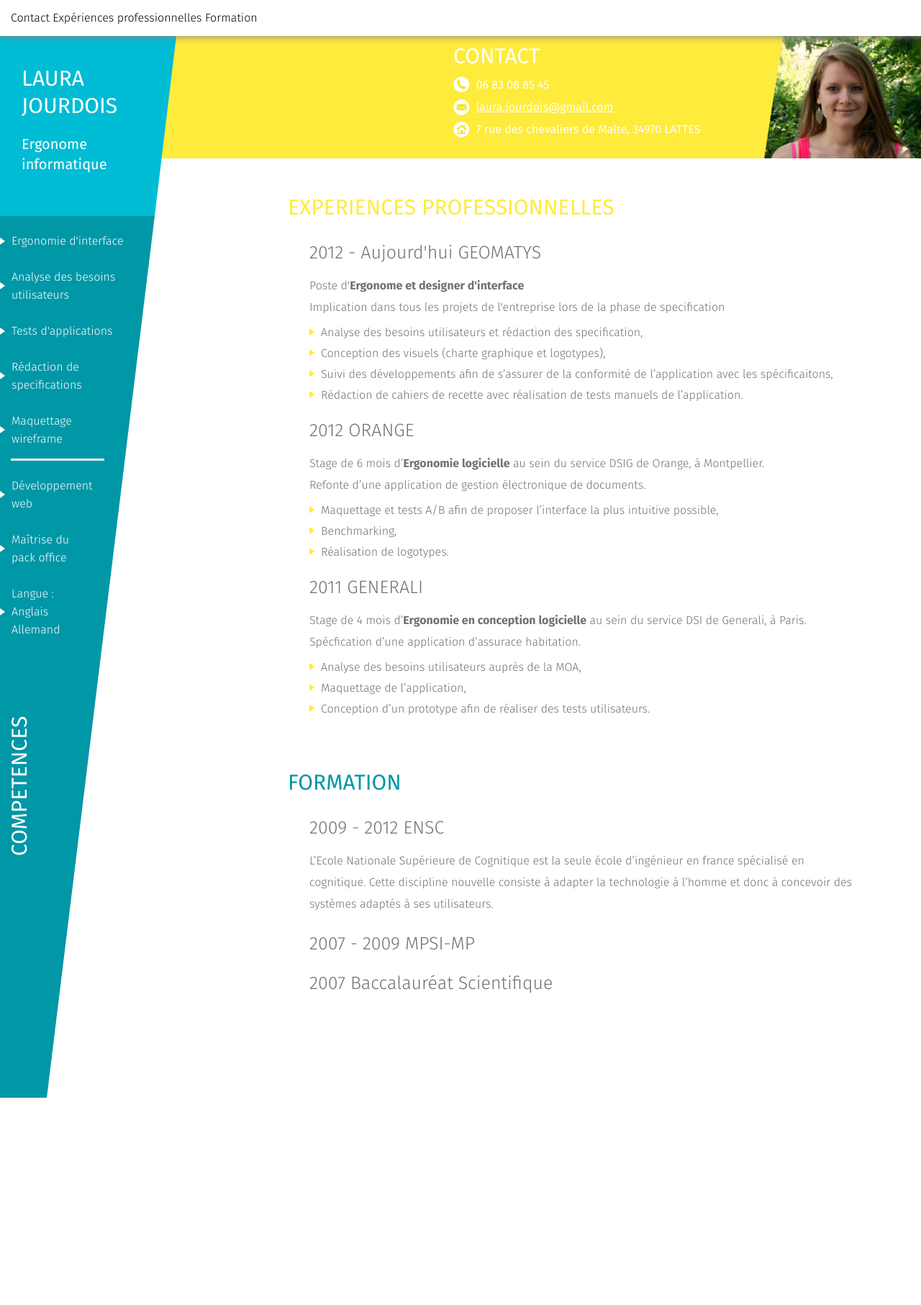
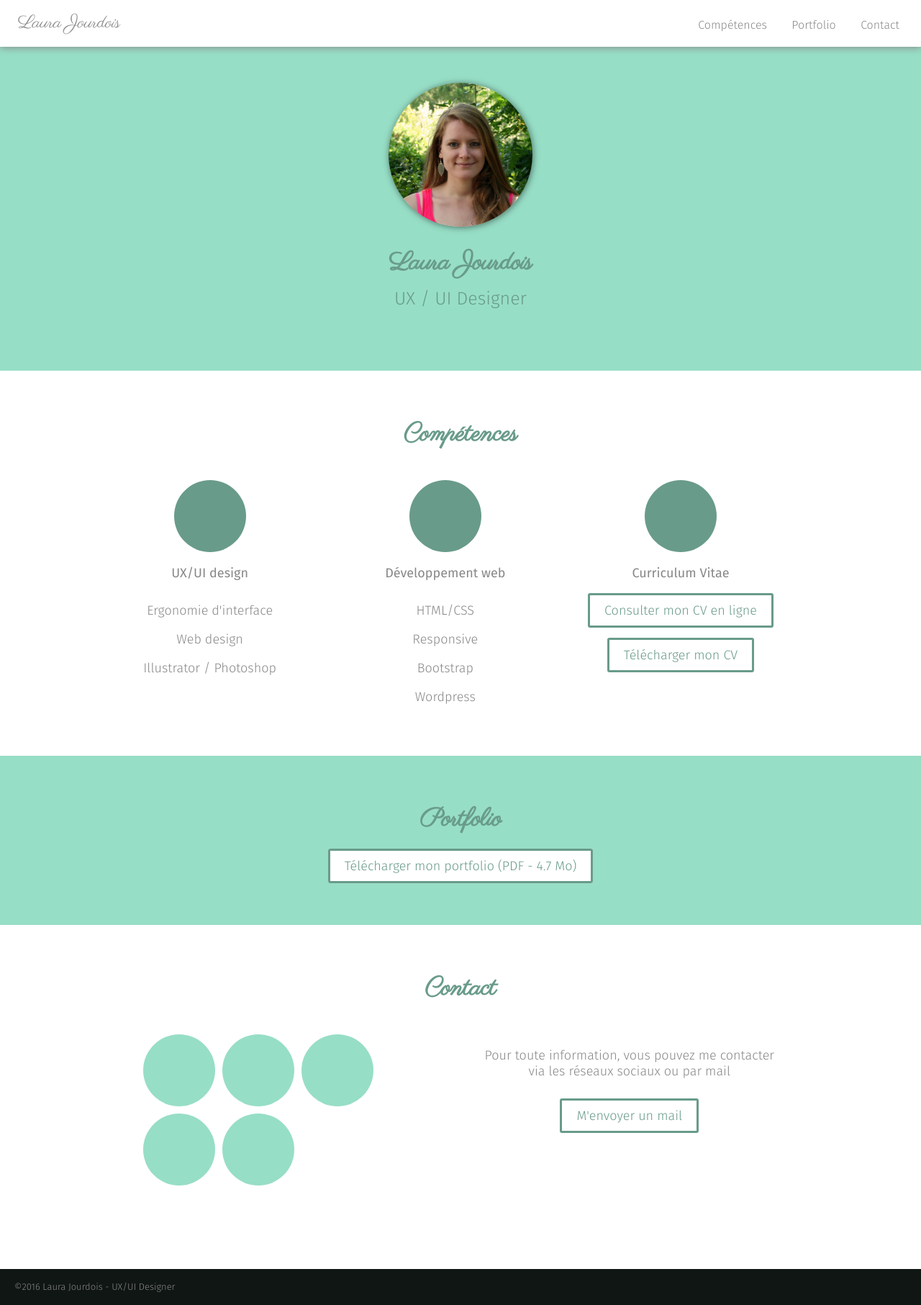
Before and after one commit to ljourdois/ljourdois.github.io, a plain HTML site: page index.html in a window 1280 px wide. Shown: the whole page at 72% size. Before the commit the page ends 1525 px from the top, so only its background shows below. Drawn offline with Linux system fonts and the light colour scheme.

Commit message:
feat(*): ajout d'une page d'accueil

```diff
--- a/index.html
+++ b/index.html
@@ -5,119 +5,90 @@
 		<title>Laura Jourdois</title>
 		<link href='http://fonts.googleapis.com/css?family=Fira+Sans:300,400,700' rel='stylesheet' type='text/css'>
 		<link rel="stylesheet" type="text/css" href="style.css" media="screen" />
+		<link href='https://fonts.googleapis.com/css?family=Parisienne' rel='stylesheet' type='text/css'>
 		<meta name="viewport" content="width=device-width, initial-scale=0.5" />
 	</head>
 
 	<body>
 		<header>
+			<a class="site-title" href="index.html">Laura Jourdois</a>
 			<nav>
 				<ul>
-					<li>Contact</li>
-					<li>Expériences professionnelles</li>
-					<li>Formation</li>
+					<li><a href="#index-cv">Compétences</a></li>
+					<li><a href="#index-portfolio">Portfolio</a></li>
+					<li><a href="#index-contact">Contact</a></li>
 				</ul>
 			</nav>
 		</header>
 
 		<div class="content">
-			<div class="right-top">
-				<div class="right-top-content">
-					<h3>CONTACT</h3>
-					<div><img src="img/tel.png"/> <p>06 83 08 85 45</p></div>
-					<div><img src="img/mail.png"/> <p><a href="mailto:laura.jourdois@gmail.com">laura.jourdois@gmail.com</a></p></div>
-					<div><img src="img/adress.png"/> <p>7 rue des chevaliers de Malte, 34970 LATTES</p></div>
-
-				</div>
-				<div class="ma-photo"><img alt="" src="img/photo.png"/></div>
-			</div>
-
-			<div class="left"></div>
-			<div class="left-bottom">
-				<div class="competences">
-					<h3>COMPETENCES</h3>
+			<div id="index-top">
+				<div class="photo">
+					<img src="img/laura.jpg" alt=""/>
+					<h1>Laura Jourdois</h1>
+					<h2>UX / UI Designer</h2>
 				</div>
 			</div>
-			<div class="left-content">
-				<h1 class="name">
-					LAURA <br/>
-					JOURDOIS
-				</h1>
-				<h2 class="profession">
-					Ergonome <br/>
-					informatique
-				</h2>
-			</div>
-			<div class="left-content-bottom">
-				<ul>
-					<li>Ergonomie d'interface</li>
-					<li class="two">Analyse des besoins <br/>utilisateurs</li>
-					<li>Tests d'applications</li>
-					<li class="two">Rédaction de <br/>specifications</li>
-					<li class="two">Maquettage <br/>wireframe</li>
-				</ul>
-				<div class="separation"></div>
-				<ul>
-					<li class="two">Développement <br/>web</li>
-					<li class="two">Maîtrise du<br/>pack office</li>
-					<li class="three">Langue :<br/>Anglais<br/>Allemand</li>
-				</ul>
-			</div>
+			<div id="index-cv">
+				<div class="index-content">
+					<h2>Compétences</h2>
+					<div class="bloc-cv">
+						<div class="img"></div>
+						<p class="bloc-cv-title">UX/UI design<p>
+							<p>Ergonomie d'interface</p>
+							<p>Web design</p>
+							<p>Illustrator / Photoshop</p>
 
-			<div class="right-content-bottom">
-				<div class="exp-pro">
-					<h3>EXPERIENCES PROFESSIONNELLES</h3>
-					<p class="date">2012 - Aujourd'hui GEOMATYS</p>
-					<p class="description">
-						Poste d'<b>Ergonome et designer d'interface</b><br/>
-						Implication dans tous les projets de l'entreprise lors de la phase de specification
-					</p>
-					<ul>
-						<li>Analyse des besoins utilisateurs et rédaction des specification,</li>
-						<li>Conception des visuels (charte graphique et logotypes),</li>
-						<li>Suivi des développements afin de s’assurer de la conformité de l’application avec les
-						spécificaitons,</li>
-						<li>Rédaction de cahiers de recette avec réalisation de tests manuels de l’application.</li>
-					</ul>
-
-					<p class="date">2012 ORANGE</p>
-					<p class="description">
-						Stage de 6 mois d’<b>Ergonomie logicielle</b> au sein du service DSIG de Orange, à Montpellier.<br/>
-						Refonte d’une application de gestion électronique de documents.
-					</p>
-					<ul>
-						<li>Maquettage et tests A/B afin de proposer l’interface la plus intuitive possible,</li>
-						<li>Benchmarking,</li>
-						<li>Réalisation de logotypes.</li>
-					</ul>
-
-
-					<p class="date">2011 GENERALI</p>
-					<p class="description">
-						Stage de 4 mois d’<b>Ergonomie en conception logicielle</b> au sein du service DSI de Generali, à Paris.<br/>
-						Spécfication d’une application d’assurace habitation.
-					</p>
-					<ul>
-						<li>Analyse des besoins utilisateurs auprès de la MOA,</li>
-						<li>Maquettage de l’application,</li>
-						<li>Conception d’un prototype afin de réaliser des tests utilisateurs.</li>
-					</ul>
-				</div>
-
-				<div class="form">
-					<h3>FORMATION</h3>
-					<p class="date">2009 - 2012  ENSC</p>
-					<p class="description">
-						L’Ecole Nationale Supérieure de Cognitique est la seule école d’ingénieur en france
-						spécialisé en cognitique. Cette discipline nouvelle consiste à adapter la technologie
-						à l’homme et donc à concevoir des systèmes adaptés à ses utilisateurs.
-					</p>
-
-					<p class="date">2007 - 2009  MPSI-MP</p>
-
-					<p class="date">2007  Baccalauréat Scientifique</p>
+					</div>
+					<div class="bloc-cv">
+						<div class="img"></div>
+						<p class="bloc-cv-title">Développement web</p>
+							<p>HTML/CSS</p>
+							<p>Responsive</p>
+							<p>Bootstrap</p>
+							<p>Wordpress</p>
+					</div>
+					<div class="bloc-cv">
+						<div class="img"></div>
+						<p class="bloc-cv-title">Curriculum Vitae</p>
+						<div><a class="cv" href="cv.html">Consulter mon CV en ligne</a></div>
+						<div style="margin-top:40px;"><a class="cv" href="cv-lauraJourdois.pdf">Télécharger mon CV<a></div>
+					</div>
 
 				</div>
 			</div>
+			<div id="index-portfolio">
+				<div class="index-content">
+					<h2>Portfolio</h2>
+
+					<!--div class="bloc-portfolio"></div>
+					<div class="bloc-portfolio"></div>
+					<div class="bloc-portfolio"></div>
+					<div class="bloc-portfolio"></div-->
+					<a class="portfolio" target="_blank" href="doc/portfolio-lauraJourdois.pdf">Télécharger mon portfolio (PDF - 4.7 Mo)</a>
+
+				</div>
+			</div>
+			<div id="index-contact">
+				<div class="index-content">
+					<h2>Contact</h2>
+					<div class="bloc-contact">
+						<div class="social"></div>
+						<div class="social"></div>
+						<div class="social"></div>
+						<div class="social"></div>
+						<div class="social"></div>
+					</div>
+					<div class="bloc-contact">
+						<p>Pour toute information, vous pouvez me contacter via les réseaux sociaux ou par mail</p>
+						<a class="mail" href="mailto:laura.jourdois@gmail.com">M'envoyer un mail</a>
+					</div>
+				</div>
+
+			</div>
 		</div>
+		<footer>
+			<p>©2016 Laura Jourdois - UX/UI Designer</p>
+		</footer>
 	</body>
 </html>
--- a/style.css
+++ b/style.css
@@ -1,5 +1,6 @@
 html{
-
+	margin: auto;
+	padding: auto;
 }
 
 body{
@@ -8,6 +9,7 @@ body{
 	position: relative;
 	font-family: 'Fira Sans', sans-serif;
 	font-weight:300;
+	color: #888;
 }
 
 
@@ -17,23 +19,203 @@ header{
 	top:0;
 	z-index:100;
 	width: 100%;
+	height: 65px;
 	background: white;
 }
+header a.site-title{
+	font-family: 'Parisienne', cursive;
+	font-size: 25px;
+	float: left;
+	margin-left: 25px;
+	color:#888;
+	text-decoration: none;
+	padding-top:15px;
+}
+header a.site-title:hover{
+	color:#97dec6;
+}
+
 header nav{
-	height: 50px;
+	text-align: right;
+	height: 65px;
 	box-shadow: 0px 1px 10px #868686;
 }
 header nav ul{
 	margin:0;
-	padding: 15px;
+	padding: 25px 15px  15px  15px;
 }
 header nav ul li{
 	display: inline;
+	padding: 25px 15px  15px  15px;
+}
+header nav ul li a{
+	color:#888;
+	text-decoration: none;
+}
+header nav ul li a:hover{
+	color:#97dec6;
 }
 
-/* ---- Contenu ----- */
+/* ---- Content Index ---- */
+.content #index-top{
+	height:450px;
+	background-color:#97dec6;
+}
+.content #index-top .photo{
+	text-align: center;
+}
+.content #index-top .photo img{
+	width: 200px;
+	height: 200px;
+	border-radius:50%;
+	margin-top: 50px;
+	box-shadow: 1px 1px 10px rgba(0,0,0,0.5);
+}
+.content #index-top h1{
+	color:#699b8a;
+	font-family: 'Parisienne', cursive;
+	font-size: 35px;
+	margin-bottom: 10px;
+}
+.content #index-top h2{
+	color:#699b8a;
+	font-size: 25px;
+	font-weight:300;
+	margin-top:0;
+}
+
+.content #index-cv{
+	height:470px;
+	padding-top:65px;
+	background-color:#fff;
+	text-align: center;
+}
+.content #index-cv .index-content, .content #index-portfolio .index-content, .content #index-contact .index-content{
+	max-width:1024px;
+	text-align: center;
+	margin: auto;
+}
+.content #index-cv .index-content h2, .content #index-portfolio .index-content h2, .content #index-contact .index-content h2{
+	color:#699b8a;
+	font-size: 25px;
+	margin-top:0;
+	font-family:'Parisienne';
+	font-size:35px;
+}
+.content #index-cv .index-content div.bloc-cv{
+	text-align: center;
+	width: 30%;
+	padding: 10px;
+	float: left;
+}
+.content #index-cv .index-content div.bloc-cv .img{
+	width:100px;
+	height:100px;
+	border-radius:50%;
+	background-color:#699b8a;
+	margin: auto;
+}
+.content #index-cv .index-content div.bloc-cv a.cv{
+	padding:10px 20px;
+	border-radius: 3px;
+	border: solid 3px #699b8a;
+	color: #699b8a;
+	text-decoration: none;
+	font-size: 18px;
+	margin-top: 30px;
+}
+.content #index-cv .index-content div.bloc-cv a.cv:hover{
+	color: #fff;
+	background: #699b8a;
+}
+.content #index-cv .index-content div.bloc-cv p{
+	font-size:18px;
+	font-weight: 300;
+}
+
+.content #index-cv .index-content div.bloc-cv p.bloc-cv-title{
+	font-size:18px;
+	font-weight: normal;
+	margin-bottom: 30px;
+}
+
+
+
+.content #index-portfolio{
+	height:170px;
+	padding-top:65px;
+	background-color:#97dec6;
+}
+.content #index-portfolio .index-content div.bloc-portfolio{
+	text-align: center;
+	width: 40%;
+	padding: 10px;
+	float: left;
+	background: white;
+	border-radius: 3px;
+	margin-left: 5%;
+	height: 200px;
+	box-shadow: 1px 1px 10px rgba(0,0,0,0.25);
+	margin-bottom: 30px;
+}
+.content #index-portfolio .index-content a.portfolio{
+	padding:10px 20px;
+	border-radius: 3px;
+	border: solid 3px #699b8a;
+	color: #699b8a;
+	text-decoration: none;
+	font-size: 18px;
+	margin-top: 30px;
+	background: #fff;
+}
+.content #index-portfolio .index-content a.portfolio:hover{
+	color: #fff;
+	background: #699b8a;
+}
+
+.content #index-contact{
+	height:400px;
+	padding-top:65px;
+	background-color:#fff;
+}
+.content #index-contact .index-content div.bloc-contact{
+	text-align: center;
+	width: 40%;
+	padding: 10px;
+	float: left;
+	margin-left: 5%;
+	font-size: 18px;
+}
+.content #index-contact .index-content div.bloc-contact div.social{
+	width:100px;
+	height:100px;
+	border-radius: 50%;
+	background: #97dec6;
+	margin: auto;
+	float: left;
+	margin-left: 10px;
+	margin-bottom:10px;
+}
+.content #index-contact .index-content div.bloc-contact a.mail{
+	padding:10px 20px;
+	border-radius: 3px;
+	border: solid 3px #699b8a;
+	color: #699b8a;
+	text-decoration: none;
+	font-size: 18px;
+}
+.content #index-contact .index-content div.bloc-contact a.mail:hover{
+	color: #fff;
+	background: #699b8a;
+}
+.content #index-contact .index-content div.bloc-contact p{
+	margin-bottom: 40px;
+}
+
+
+/* ---- Contenu cv ----- */
 .content{
-	padding-top:50px;
+	padding-top:65px;
 }
 .content .left{
 	width: 215px;
@@ -266,6 +448,18 @@ header nav ul li{
 }
 
 
+footer{
+	background: #0f1613;
+	height: 50px;
+	width:100%;
+}
+footer p{
+	font-size: 13px;
+	padding-top: 17px;
+	padding-left:20px;
+}
+
+
 /* -------- Responsive ---------- */
 @media screen and (min-width:1151px) and (max-width:1200px){
 	.content .right-content-bottom{
```
Also changed, not shown: cv.html (added, +125 -0 lines), img/laura.jpg (added), 2 other files.
